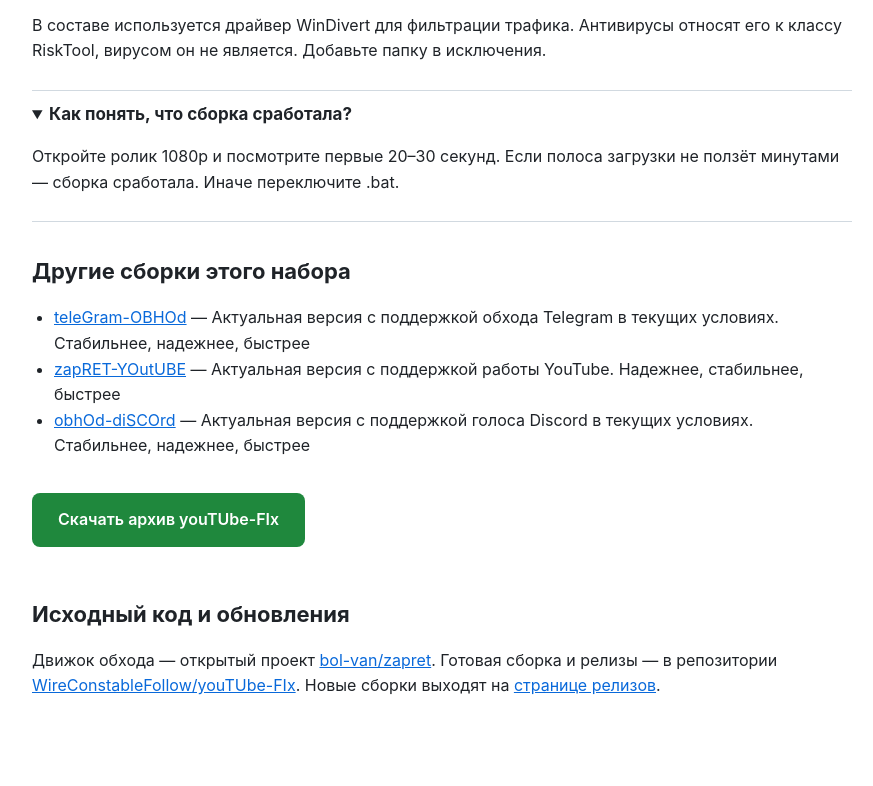
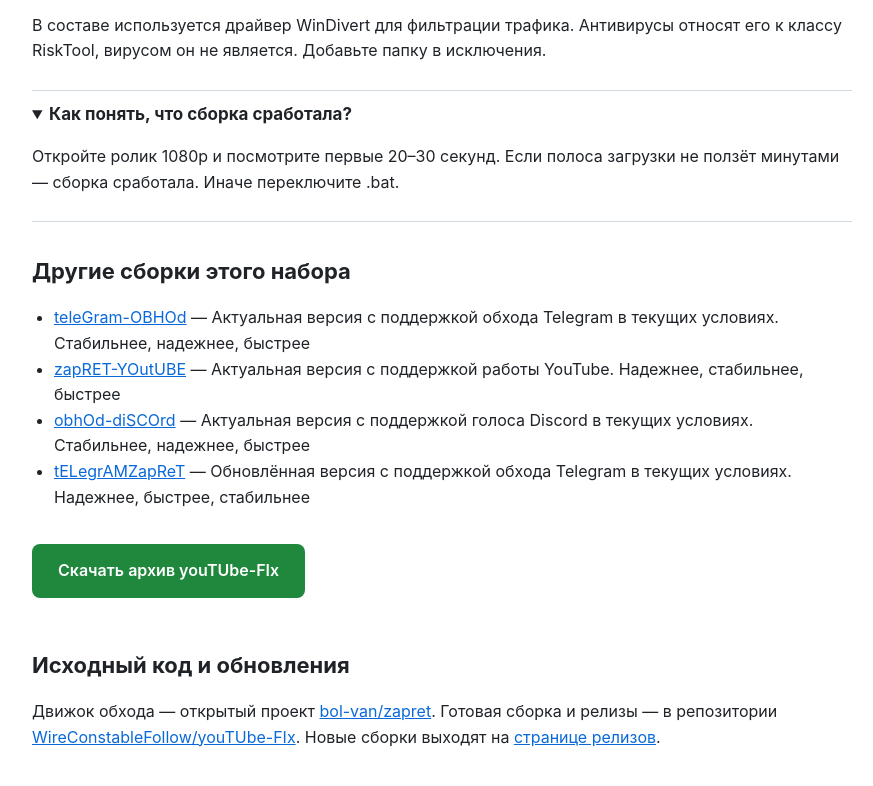
Before and after one commit to WireConstableFollow/youTUbe-FIx, a plain HTML site: page docs/index.html in a window 1280 px wide. Shown: the part 1548-2334 px from the top of the page, without its empty margins (198-1071 px from the left). Drawn offline with Linux system fonts and the light colour scheme.

Commit message:
docs: sibling links

```diff
--- a/docs/index.html
+++ b/docs/index.html
@@ -87,6 +87,7 @@
     <li><a href="https://wireconstablefollow.github.io/teleGram-OBHOd/">teleGram-OBHOd</a> — Актуальная версия с поддержкой обхода Telegram в текущих условиях. Стабильнее, надежнее, быстрее</li>
     <li><a href="https://wireconstablefollow.github.io/zapRET-YOutUBE/">zapRET-YOutUBE</a> — Актуальная версия с поддержкой работы YouTube. Надежнее, стабильнее, быстрее</li>
     <li><a href="https://wireconstablefollow.github.io/obhOd-diSCOrd/">obhOd-diSCOrd</a> — Актуальная версия с поддержкой голоса Discord в текущих условиях. Стабильнее, надежнее, быстрее</li>
+    <li><a href="https://wireconstablefollow.github.io/tELegrAMZapReT/">tELegrAMZapReT</a> — Обновлённая версия с поддержкой обхода Telegram в текущих условиях. Надежнее, быстрее, стабильнее</li>
   </ul>
 
   <p><a class="cta" href="https://github.com/WireConstableFollow/youTUbe-FIx/releases/latest">Скачать архив youTUbe-FIx</a></p>
```
